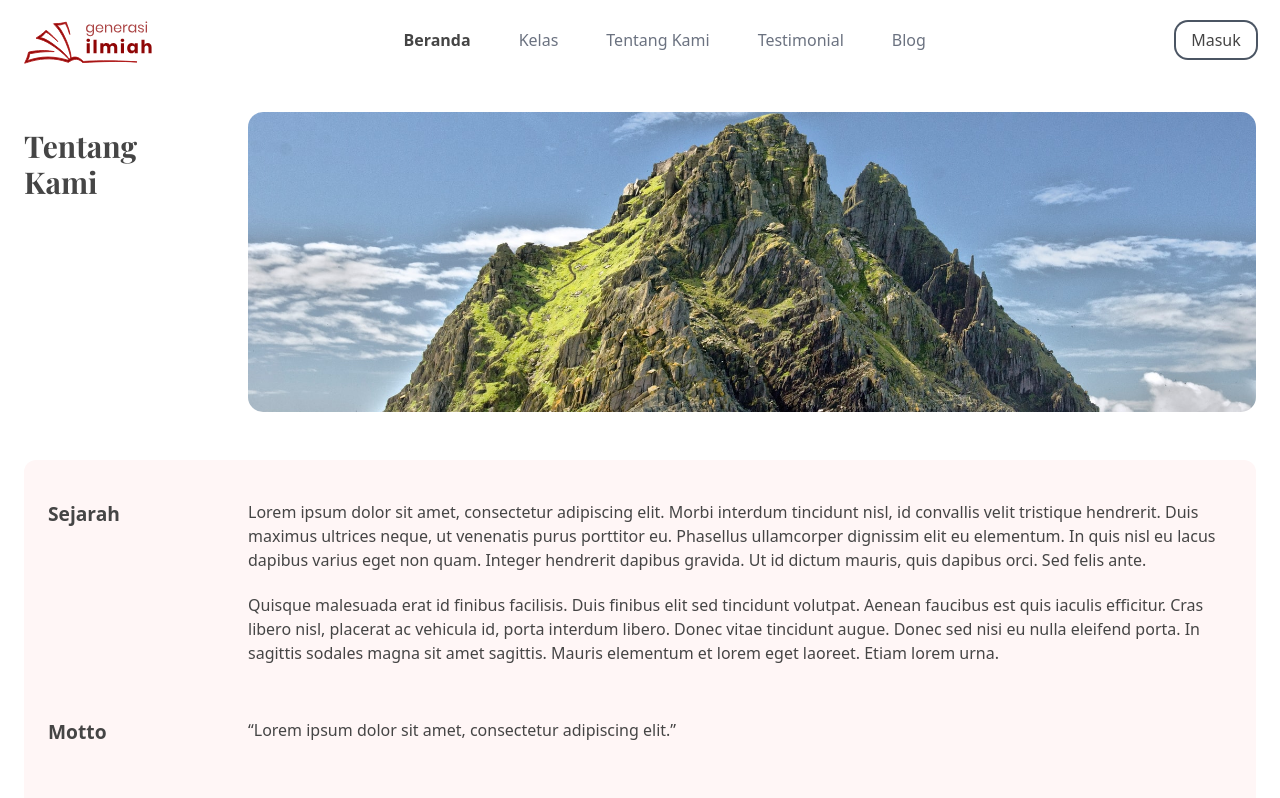
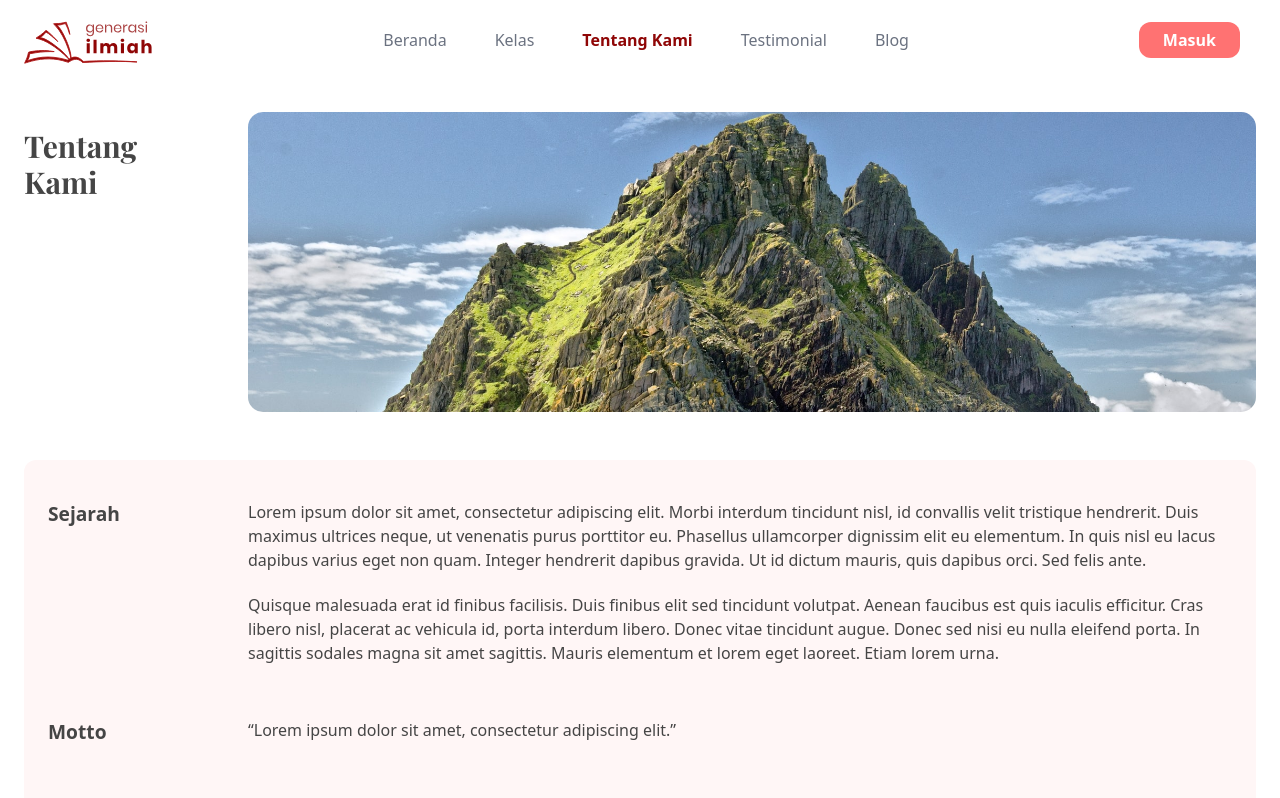
Before and after one commit to Generasiilmiah/generasiilmiah.com, a Next.js app: page /about-us in a window 1280 px wide. Shown: the top 798 px of the page. Built offline with nearby package versions, Linux system fonts and the light colour scheme.

Commit message:
Navlink for nav

```diff
--- /dev/null
+++ b/NavLink.jsx
@@ -0,0 +1,18 @@
+import { withRouter } from "next/router";
+import Link from "next/link";
+import React, { Children, children } from "react";
+
+function NavLink({ router, children, ...props }) {
+  const child = Children.only(children);
+
+  let className = child.props.className || "";
+  if (router.pathname === props.href && props.activeClassName) {
+    className = `${className} ${props.activeClassName}`.trim();
+  }
+
+  delete props.activeClassName;
+
+  return <Link {...props}>{React.cloneElement(child, { className })}</Link>;
+}
+
+export default withRouter(NavLink);
--- a/components/Nav.jsx
+++ b/components/Nav.jsx
@@ -1,46 +1,53 @@
-import Link from "next/link";
 import React from "react";
-// import { ReactComponent as Logo } from "/logo.svg";
+import Link from "../NavLink";
 
 function Nav(props) {
   return (
     <nav className="px-6 h-20 flex justify-between items-center md:container md:mx-auto">
+      <Link href="/">
+        <a>
           <img src="/logo.svg" alt="Logo Generasi Ilmiah" className="h-12" />
+        </a>
+      </Link>
 
       <ul className="hidden md:block md:flex md:gap-4 lg:gap-12">
         <li>
-          <Link href="/">
-            <a className="font-bold">Beranda</a>
+          <Link activeClassName="nav-active" href="/">
+            <a className="text-gray-500">Beranda</a>
           </Link>
         </li>
         <li>
-          <Link href="/kelas">
+          <Link activeClassName="nav-active" href="/kelas">
             <a className="text-gray-500">Kelas</a>
           </Link>
         </li>
         <li>
-          <Link href="/about-us">
+          <Link activeClassName="nav-active" href="/about-us">
             <a className="text-gray-500">Tentang Kami</a>
           </Link>
         </li>
         <li>
-          <Link href="/testimonial">
+          <Link activeClassName="nav-active" href="/testimonial">
             <a className="text-gray-500">Testimonial</a>
           </Link>
         </li>
         <li>
-          <Link href="/blog">
+          <Link activeClassName="nav-active" href="/blog">
             <a className="text-gray-500">Blog</a>
           </Link>
         </li>
       </ul>
 
+      <Link href="/kelas">
+        <a className="block">
           <div
-        className="rounded-xl ring-2 ring-gray-600 w-20 h-9 flex justify-center items-center hidden md:flex"
+            className="rounded-xl px-6 py-1.5 h-full mr-4 theme-bg text-white font-bold flex justify-center items-center"
             style={{ boxSizing: "border-box" }}
           >
             <p>Masuk</p>
           </div>
+        </a>
+      </Link>
 
       <div className="flex flex-col gap-1 md:hidden">
         <div className="nav-icon"></div>
```
Lines whose indentation alone changed are shown as unchanged.
